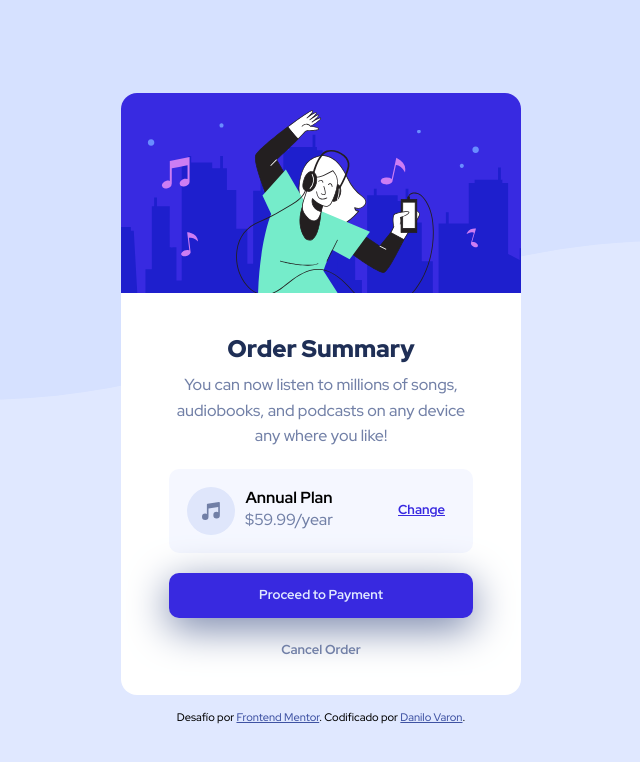
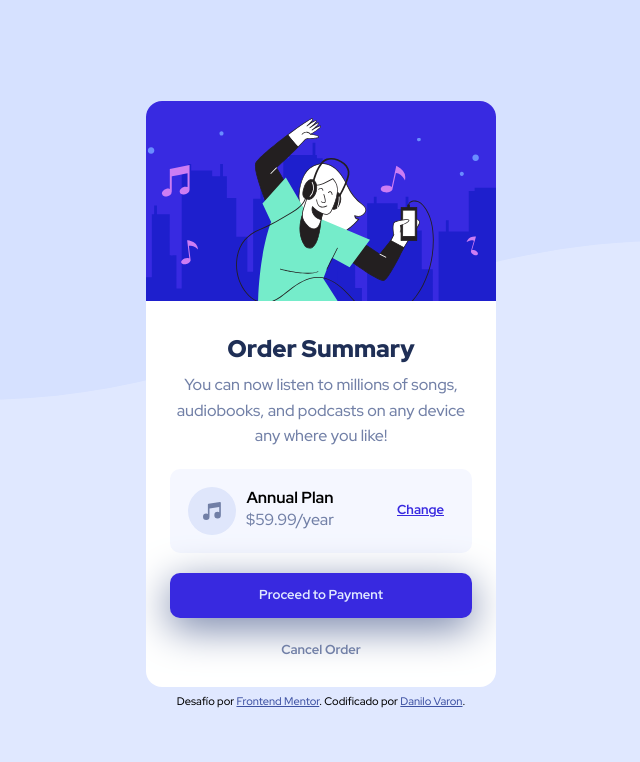
Before and after one commit to DaniloVaron/Order_summary_card, a plain HTML site: page index.html in a window 1280 px wide. Shown: the whole page, without its empty margins (319-959 px from the left). Drawn offline with Linux system fonts and the light colour scheme.

Commit message:
Se modifico el readme y ciertos estilos del css

```diff
--- a/css/style.css
+++ b/css/style.css
@@ -36,7 +36,7 @@ body {
   background-repeat: no-repeat;
   background-position: center;
   background-size: cover;
-  height: 400px;
+  height: 50vh;
   position: absolute;
   top: 0;
   left: 0;
@@ -82,7 +82,7 @@ body {
 }
 
 .card-colum-text {
-  padding: 1.5em 1.5em;
+  padding: 2em 2em;
 }
 
 /* Referencia */
@@ -201,17 +201,22 @@ body {
     background-repeat: no-repeat;
     background-position: center;
     background-size: cover;
-    height: 50vh;
+    height: 400px;
   }
 
-  .card {
+  .container {
+    margin: 0.5em auto;
+    width: 90%;
+  }
+
+  /* .card {
     background-color: #fff;
     border-radius: 1em;
     overflow: hidden;
     max-width: 400px;
-  }
+  } */
 
   .card-colum-text {
-    padding: 2em 3em;
+    padding: 1.5em 1.5em;
   }
 }
```
Also changed, not shown: 1 other file.
